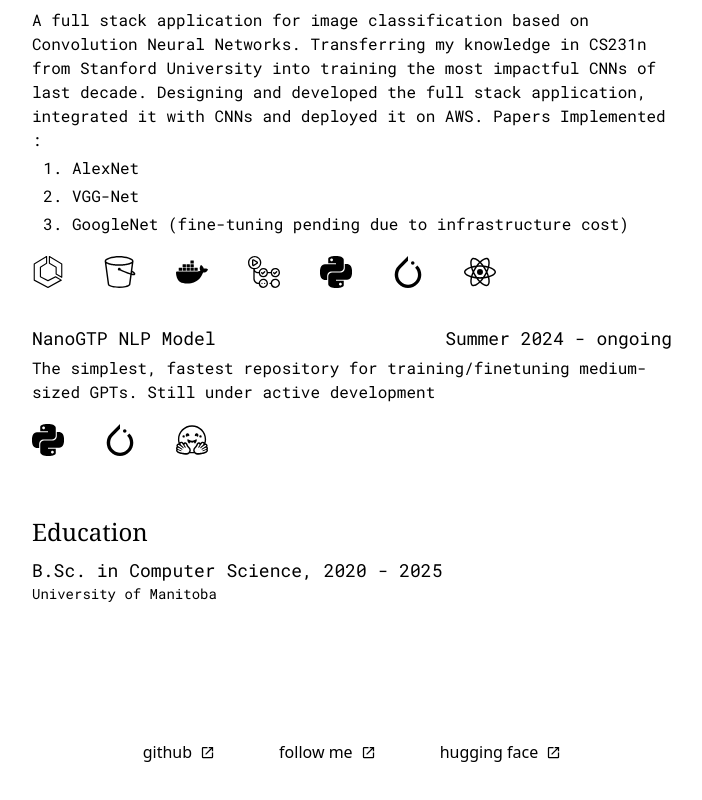
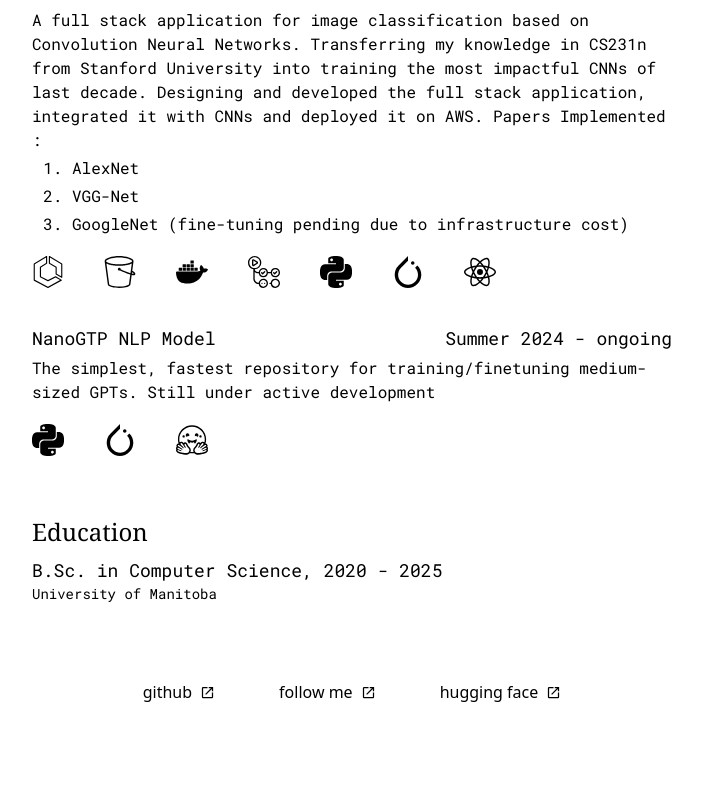
Before and after one commit to sakshambedi/websiteV2, a Next.js app: page / in a window 1280 px wide. Shown: the part 820-1620 px from the top of the page, without its empty margins (288-990 px from the left). Built offline with nearby package versions, Linux system fonts and the light colour scheme.

Commit message:
making changes to the blog for the mobile

```diff
--- a/app/globals.css
+++ b/app/globals.css
@@ -4,7 +4,7 @@
 
 @layer base {
   :root {
-    --background: 0 0% 9%;
+    --background: 0 2% 76%;
     --foreground: 224 71.4% 4.1%;
     --muted: 220 14.3% 95.9%;
     --muted-foreground: 220 8.9% 46.1%;
--- a/app/page.tsx
+++ b/app/page.tsx
@@ -35,7 +35,7 @@ export default async function Home() {
         </Tabs>
 
 
-        <div className='w-full flex flex-row font-thin justify-center pt-20 pb-24 md:space-x-16 lg:space-x-16 phone:justify-between  phone:pt-10 phone:pb-12 '>
+        <div className='w-full flex flex-row font-thin justify-center pt-5 pb-24 md:space-x-16 lg:space-x-16 phone:justify-between  phone:pt-10 phone:pb-12 '>
           <div className="flex flex-row items-center min-w-fit ">
             <a href="https://github.com/sakshambedi" className="flex flex-row items-center">
               <p className="font-light text-base phone:text-sm">github</p>
--- a/package.json
+++ b/package.json
@@ -45,6 +45,7 @@
   "devDependencies": {
     "@eslint/js": "^9.9.1",
     "@tailwindcss/typography": "^0.5.15",
+    "@types/estree": "^1.0.5",
     "@types/node": "^20",
     "@types/react": "^18",
     "@types/react-dom": "^18",
```
Also changed, not shown: 1 other file (tests, documents, lock files or other folders).
